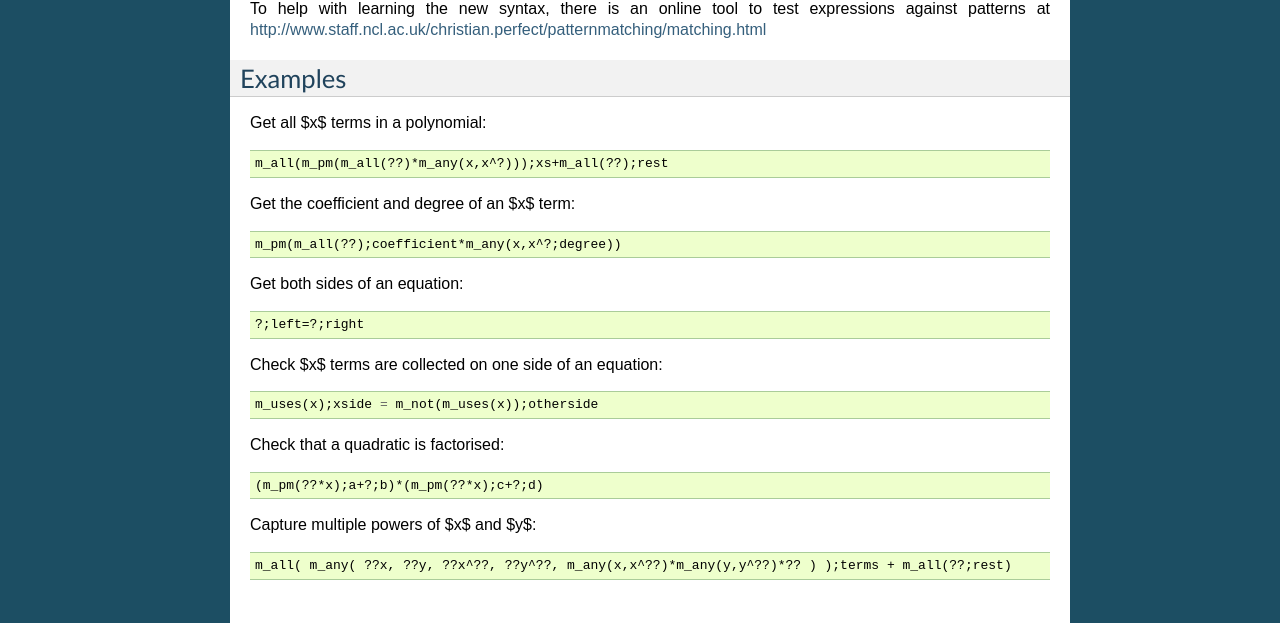
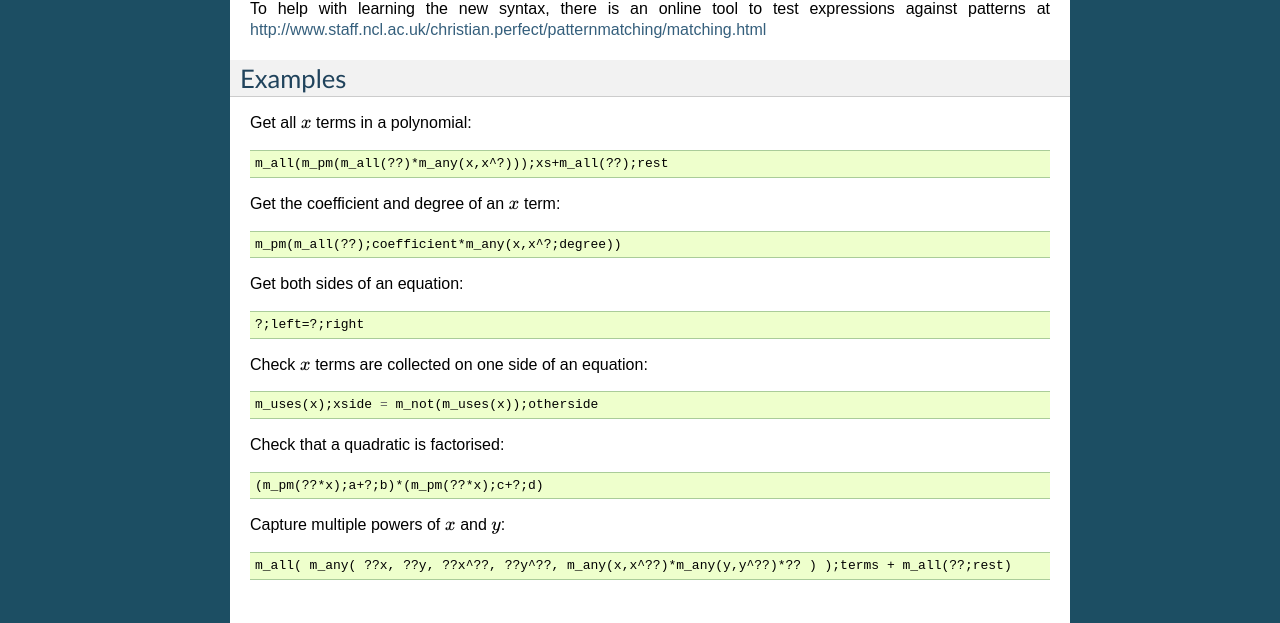
Before and after one commit to numbas/editor-docs, a Sphinx documentation site: the page built from source/pattern-matching.rst, in a window 1280 px wide. Shown: the part 1563-2186 px from the top of the page. Built offline with Sphinx 7.4.7, drawn with Linux system fonts in a browser that asks for light colours; part of the change alters nothing that is shown.

```diff
--- a/source/pattern-matching.rst
+++ b/source/pattern-matching.rst
@@ -68,11 +68,11 @@ To help with learning the new syntax, there is an online tool to test expression
 Examples
 --------
 
-Get all $x$ terms in a polynomial::
+Get all :math:`x` terms in a polynomial::
 
     m_all(m_pm(m_all(??)*m_any(x,x^?)));xs+m_all(??);rest
 
-Get the coefficient and degree of an $x$ term::
+Get the coefficient and degree of an :math:`x` term::
 
     m_pm(m_all(??);coefficient*m_any(x,x^?;degree))
 
@@ -80,7 +80,7 @@ Get both sides of an equation::
 
     ?;left=?;right
 
-Check $x$ terms are collected on one side of an equation::
+Check :math:`x` terms are collected on one side of an equation::
 
     m_uses(x);xside = m_not(m_uses(x));otherside
 
@@ -88,6 +88,6 @@ Check that a quadratic is factorised::
 
     (m_pm(??*x);a+?;b)*(m_pm(??*x);c+?;d)
 
-Capture multiple powers of $x$ and $y$::
+Capture multiple powers of :math:`x` and :math:`y`::
 
     m_all( m_any( ??x, ??y, ??x^??, ??y^??, m_any(x,x^??)*m_any(y,y^??)*?? ) );terms + m_all(??;rest)
```
